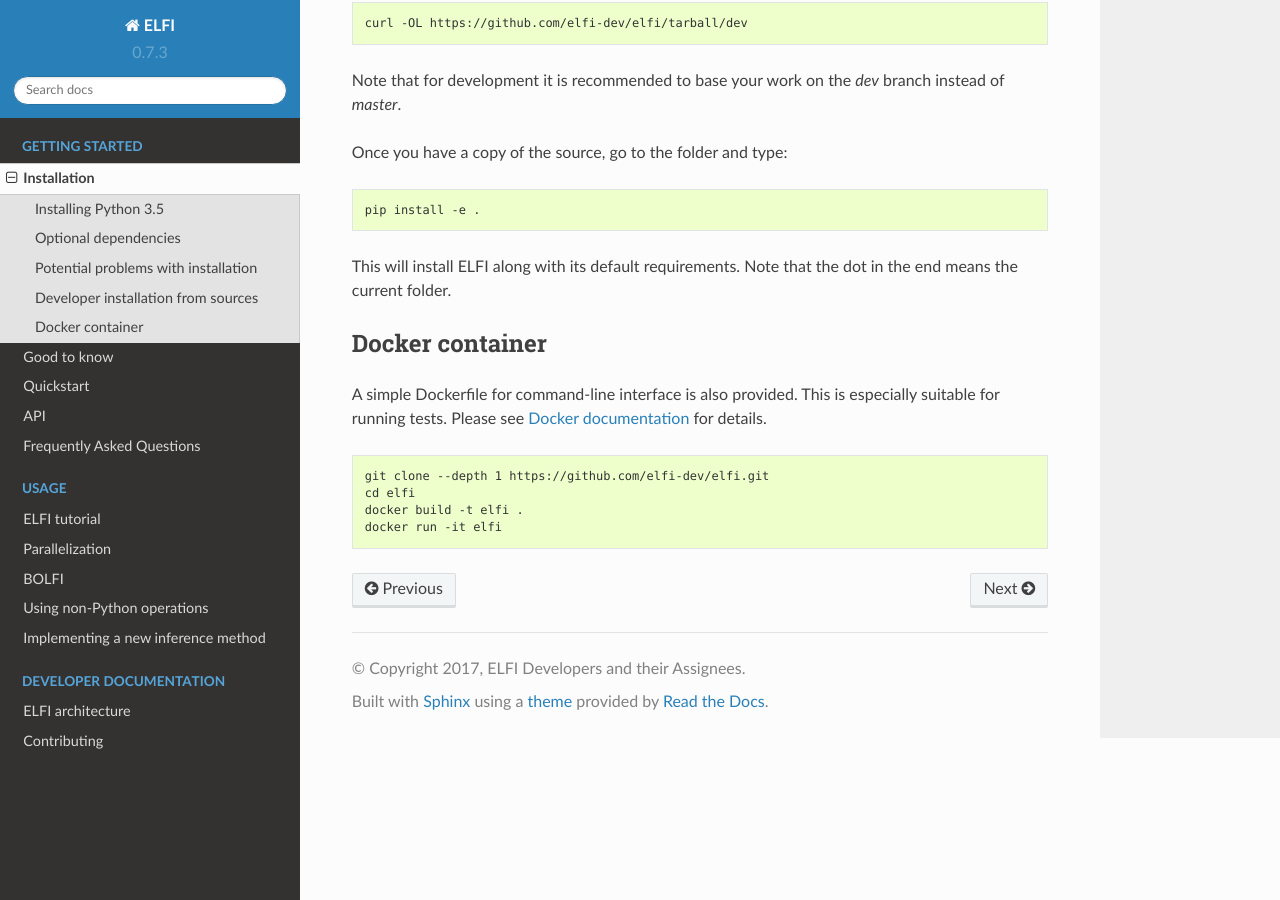
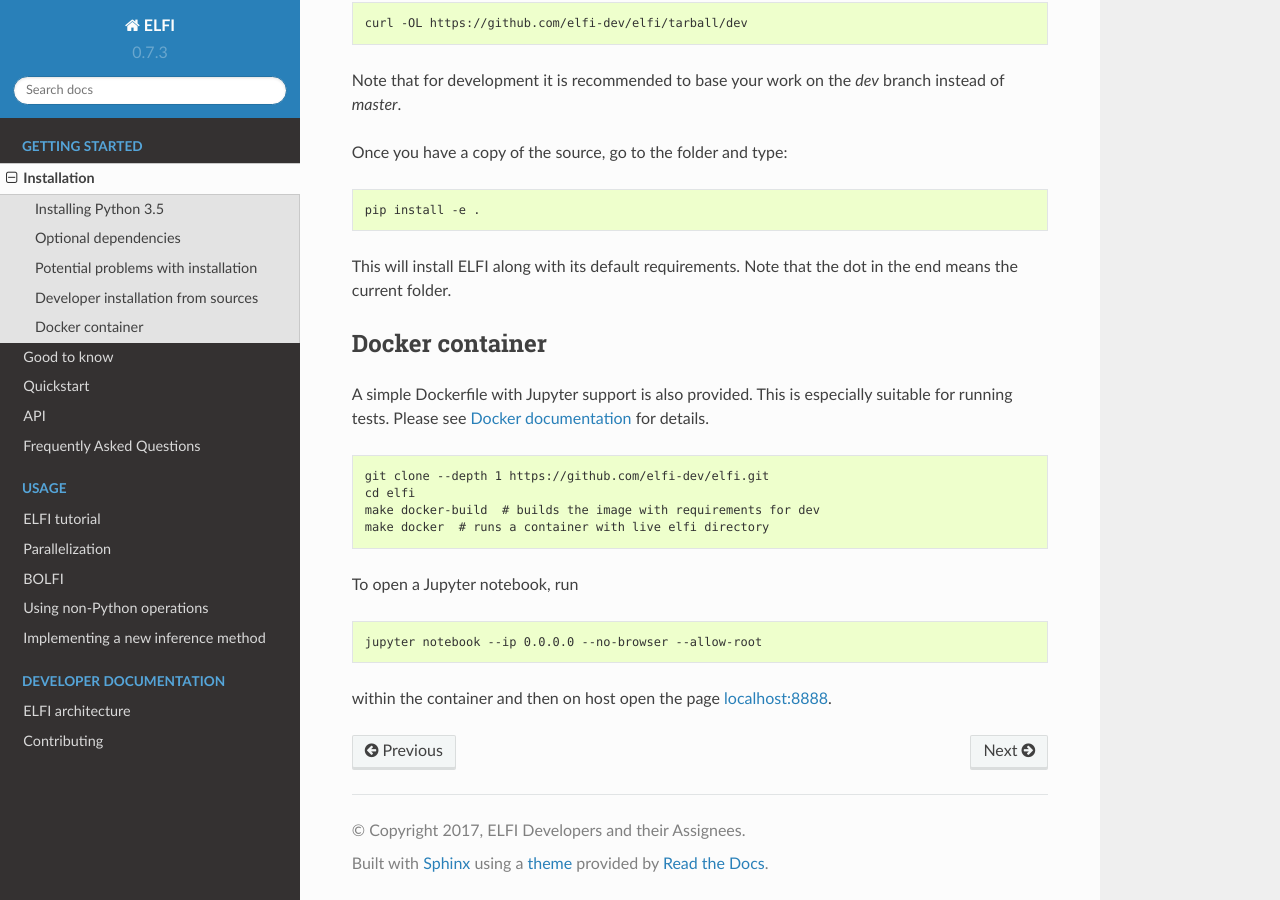
Before and after one commit to elfi-dev/elfi, a Sphinx documentation site: the page built from docs/installation.rst, in a window 1280 px wide and 900 px high, scrolled down 1389 px. Built offline with Sphinx 7.4.7 and the Read the Docs theme 2.0.0, drawn with Linux system fonts in a browser that asks for light colours.

Commit message:
Add docker commands to Makefile, update instructions, set locale

```diff
--- a/docs/installation.rst
+++ b/docs/installation.rst
@@ -92,7 +92,7 @@
 Docker container
 ----------------
 
-A simple Dockerfile for command-line interface is also provided. This is especially suitable
+A simple Dockerfile with Jupyter support is also provided. This is especially suitable
 for running tests. Please see `Docker documentation`_ for details.
 
 .. _Docker documentation: https://docs.docker.com/
@@ -101,5 +101,15 @@
 
     git clone --depth 1 https://github.com/elfi-dev/elfi.git
     cd elfi
-    docker build -t elfi .
-    docker run -it elfi
+    make docker-build  # builds the image with requirements for dev
+    make docker  # runs a container with live elfi directory
+
+To open a Jupyter notebook, run
+
+.. code-block:: console
+
+    jupyter notebook --ip 0.0.0.0 --no-browser --allow-root
+
+within the container and then on host open the page `localhost:8888`_.
+
+.. _localhost:8888: http://localhost:8888
```
Also changed, not shown: README.md (+9 -3 lines), 2 other files.
